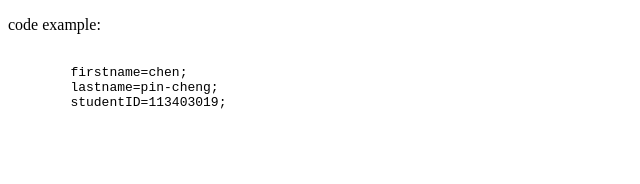
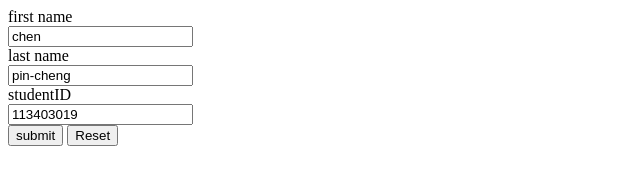
Before and after one commit to Vincent918770/web, a plain HTML site: page index.html in a window 1280 px wide. Shown: the whole page, without its empty margins (0-640 px from the left). Drawn offline with Linux system fonts and the light colour scheme.

Commit message:
Add files via upload

```diff
--- a/index.html
+++ b/index.html
@@ -6,14 +6,16 @@
 </head>
 
 <body>
-    <p>code example:</p>
-    <pre>
-    <code>
-        firstname=chen;
-        lastname=pin-cheng;
-        studentID=113403019;
-    </pre>
-    </code>
+    <form>
+        <label for="fname">first name</label><br>
+        <input type="text" id="fname" name="fname" value="chen"><br>
+        <label for="lname">last name</label><br>
+        <input type="text" id="lname" name="lname" value="pin-cheng"><br>
+        <label for="studentID">studentID</label><br>
+        <input type="text" id="studentID" name="studentID" value="113403019"><br>
+        <input type="submit" value="submit">
+        <input type="reset">
+    </form>
 
 
 </body>
```
